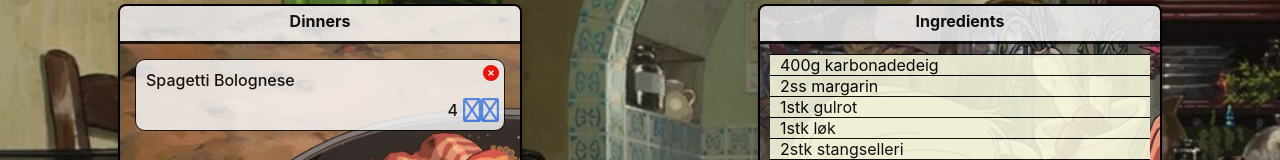
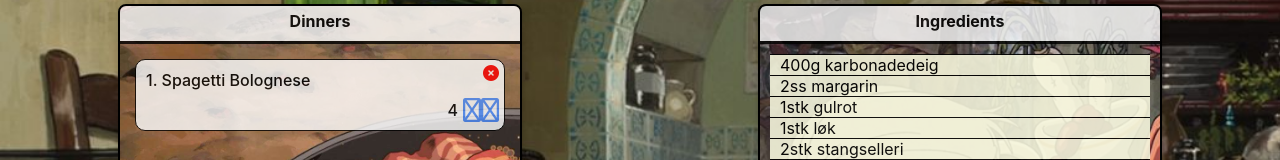
Before and after one commit to williamaredal/Middagsplanlegger, a React (Create React App) app: page / in a window 1280 px wide. Shown: the part 196-356 px from the top of the page. Built offline with nearby package versions, Linux system fonts and the light colour scheme.

Commit message:
added index for ordering

```diff
--- a/src/Middagsplanlegger.js
+++ b/src/Middagsplanlegger.js
@@ -17,7 +17,6 @@ const shareTextToNotes = async (text) => {
 function Middagsplanlegger() {
   /*
   TODO
-  * Make ordering of dinner cards by giving them numbers in left top corner (for example "Day 1" or "Dinner 1")
   * Implement Recipe ingredient/instructions split to include instructions in note below shopping list, in ordered numbered sequence
   */
   let StandardPortion = 4;
@@ -112,10 +111,10 @@ function Middagsplanlegger() {
     </div>
     <div class="content-div">
       {
-        Object.entries(Dinners).map(([dinner, portions]) => (
+        Object.entries(Dinners).map(([dinner, portions], index) => (
           <div class="dinner-card">
           <div class="card-top">
-            <div class="dinner-text">{dinner}</div>
+            <div class="dinner-text">{index + 1}. {dinner}</div>
             <i className="fa-solid fa-circle-xmark cross-button" onClick={() => RemoveDinner(dinner)}></i>
           </div>
           <div class="card-bottom">
```
